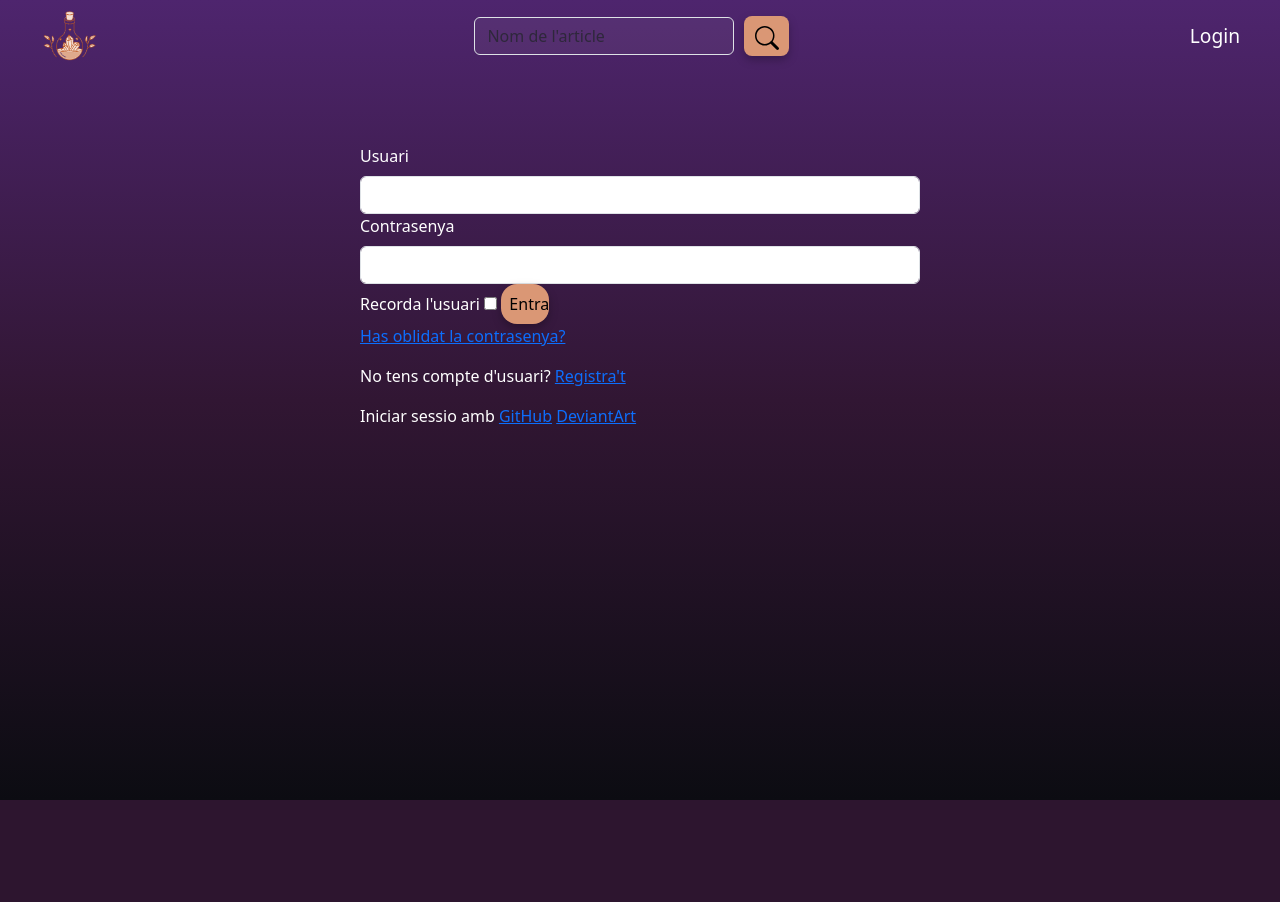
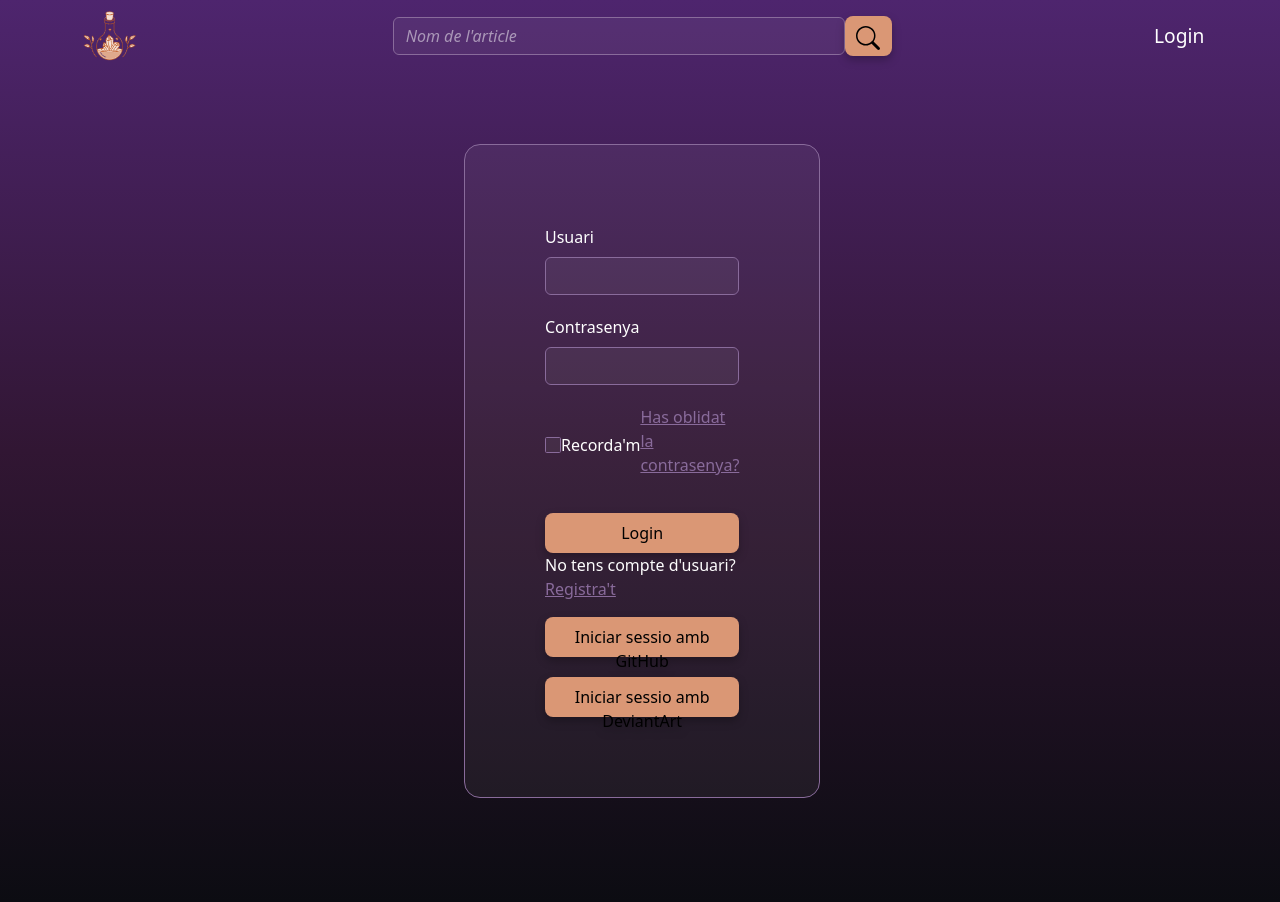
Before and after one commit to AnnaEscrisa/Practica4, a PHP site: page /Xavi/login in a window 1280 px wide. Before the commit the page ends 800 px from the top, so only its background shows below. Run offline with PHP 8.4, Linux system fonts and the light colour scheme; data that the repository does not hold is empty; some libraries are stand-ins or nearby versions.

Commit message:
various changes

```diff
--- a/public/js/search-size.js
+++ b/public/js/search-size.js
@@ -1,4 +1,4 @@
-let el= document.querySelector('.cards_container').getBoundingClientRect()
+// let el= document.querySelector('main').getBoundingClientRect()
 
-let search = document.querySelector('.navbar_search');
-search.style.width = el.width + 'px';
+// let search = document.querySelector('.navbar_search');
+// search.style.width = el.width + 'px';
--- a/public/styles/styles.css
+++ b/public/styles/styles.css
@@ -1,5 +1,7 @@
 :root {
     --base-padding: 2.5em;
+    --double-padding: 5em;
+    --triple-padding: 7.5em;
     --sub-padding: calc(var(--base-padding)/2);
     --gradient: linear-gradient(180deg, #4E256E 0%, #311633 50%, #0C0C12 100%);
     --main-accent: #DA9775;
@@ -9,7 +11,6 @@
     --secondary-accent: #896B9B;
     --border-radius: 1em;
     --little-b-radius: 0.5em;
-    --central-size: 90%;
     scrollbar-color: var(--secondary-accent) #311633;
 }
 
@@ -27,7 +28,19 @@ body {
 
 main {
     padding-top: var(--base-padding);
-    margin: 0 var(--base-padding) 0 var(--base-padding);
+    margin: 0 var(--triple-padding);
+}
+
+.hidden {
+    display: none;
+}
+
+.visible {
+    display: block;
+}
+
+.unselectable {
+    pointer-events: none;
 }
 
 .button {
@@ -42,18 +55,38 @@ main {
     height: 2.5em;
     width: 3em;
     text-align: center;
-    border-radius: var(--border-radius)
-}
-
-.button-lil {
     border-radius: var(--little-b-radius);
 }
 
-/****** Container ******/
+input.form-control,
+textarea.form-control {
+    background-color: var(--menu);
+    border: 1px solid var(--secondary-accent);
+}
+
+input,
+::placeholder,
+textarea {
+    color: white !important;
+}
+
+::placeholder {
+    font-style: italic;
+    opacity: 0.5 !important;
+}
+
+input.form-control:focus,
+textarea.form-control:focus {
+    background-color: var(--menu-focus);
+    border: 1px solid var(--main-accent);
+    outline: 1px solid var(--main-accent);
+    box-shadow: none;
+}
+
+/****** GRID ******/
 
 .container_home {
-    padding-left: var(--base-padding);
-    padding-right: var(--base-padding);
+    margin: 0 var(--double-padding);
     min-height: 100vh;
     display: grid;
     grid-template-columns: 15% 1fr 15%;
@@ -123,8 +137,30 @@ nav {
 .navbar,
 .navbar a,
 .navbar img {
+    flex: 15%;
     height: 100%;
+    justify-content: flex-end
 }
+
+.navbar div {
+    flex: 15%;
+}
+
+.navbar_search {
+    flex: 70%;
+    color: white;
+    display: flex;
+    justify-content: space-between;
+    align-items: center;
+    padding: 0 var(--triple-padding);
+}
+
+
+input[name="buscadorArticle"] {
+    width: 95%;
+}
+
+/** sidebar **/
 
 .nav-link:hover {
     background-color: aqua;
@@ -134,23 +170,6 @@ nav {
 .nav-item.nav-selected {
     background-color: blue;
 }
-
-.navbar_search {
-    color: white;
-    display: flex;
-    justify-content: center;
-    align-items: center;
-    gap: 10px;
-}
-
-input[name="buscadorArticle"] {
-    background-color: var(--menu);
-    width: 90%;
-}
-
-/*** sidebar ***/
-
-.aside_left {}
 
 .aside_left {
     background-color: var(--menu);
@@ -242,35 +269,116 @@ section.pages {
 }
 
 
-/******* login *******/
-/* .login_main {
-    min-height: 90%;
-} */
+/**--------- forms -------------**/
+.main_login {
+    height: 100%;
+}
 
+.form_section, .form_section_h{
+    height: 100%;
+    background-color: var(--menu);
+    display: flex;
+    border-radius: var(--border-radius);
+    border: 1px solid var(--secondary-accent);
+    padding: var(--double-padding) var(--double-padding);
+    justify-content: space-between;
+}
 
+.form_section {
+    flex-direction: column;
+}
 
-/************** FORM **********/
+.form_section_h {
+    flex-direction: row;
+    gap: var(--base-padding)
+}
 
-main:has(form.articleForm) {
+.form_section_h img {
+    width: 50%;
+    height: auto;
+}
+
+.form_main {
+    width: 100%;
     display: flex;
     flex-direction: column;
-    justify-content: center;
     align-items: center;
+    gap: var(--sub-padding);
 }
 
-.articleForm_form-text {
-    color: white;
-    margin-top: .25rem;
-    font-size: .875em;
+.form-group {
+    width: 100%;
 }
 
+.form_section .button {
+    width: 100%;
+}
 
-.articleForm {
-    margin-top: 20px;
+.form_section a:not(.button) {
+    color: var(--secondary-accent);
+    text-decoration: underline;
+}
+
+.form_social {
     display: flex;
     flex-direction: column;
-    gap: 10px;
-    width: 50%;
+    justify-content: space-between;
+    gap: var(--sub-padding);
+}
+
+.form-group:has(.checkbox) {
+    display: flex;
+    flex-direction: row;
+    align-items: center;
+    justify-content: space-between;
+}
+
+input[type=checkbox] {
+    display: none;
+}
+
+label.checkbox {
+    position: relative;
+    display: flex;
+    align-items: center;
+    height: 100%;
+}
+
+.checkbox-container {
+    height: 1em;
+    width: 1em;
+    background-color: var(--menu);
+    border: 1px solid var(--secondary-accent);
+    border-radius: 0.1em;
+}
+
+label input:checked~.checkbox-container {
+    background-color: var(--main-accent);
+}
+
+/* Checkmark */
+.checkbox-container::after {
+    content: "";
+    display: none;
+    width: 0.5em;
+    height: 0.7em;
+    border: solid white;
+    border-width: 0 2px 2px 0;
+    transform: rotate(45deg);
+}
+
+label input:checked~.checkbox-container::after {
+    display: block;
+}
+
+.hstack {
+    gap: var(--base-padding);
+}
+
+/************** CREACIO/ EDICIO **********/
+
+.form_section.article {
+    padding: var(--base-padding) var(--double-padding);
 }
 
 
--- a/view/layout.php
+++ b/view/layout.php
@@ -17,6 +17,7 @@
         <div class="grid_main">
             <?php echo $content; ?>
         </div>
+
         <div class="grid_aside_right">
             <?php include 'view/partials/_rsidebar-article.vista.php'; ?>
         </div>
--- a/view/login.vista.php
+++ b/view/login.vista.php
@@ -2,22 +2,41 @@
 <?php ob_start(); ?>
 
 <main class="main_login">
-    <form action="" method="post">
+    <form action="" method="post" class="form_section">
+        <section class="form_main">
+            <div class="form-group">
                 <label class="form-label">Usuari</label>
                 <input name="usuari" class="form-control" type="text" value="<?= $_COOKIE['recorda'] ?? '' ?>">
+            </div>
+            <div class="form-group">
                 <label class="form-label">Contrasenya</label>
                 <input name="password" type="password" class="form-control">
-        <label class="form-label" for="">Recorda l'usuari</label>
+            </div>
+            <div class="form-group">
+
+                <label class="form-label checkbox">
                     <input type="checkbox" name="recorda">
+                    <span class="checkbox-container"></span>
+                    Recorda'm
+                </label>
+
                 <?php if (isset($_COOKIE['intentsLogin']) && $_COOKIE['intentsLogin'] >= 3): ?>
-            <div class='g-recaptcha' data-sitekey="<?= CAPTCHA_KEY ?>"></div>;
+                    <div class='g-recaptcha' data-sitekey="<?= CAPTCHA_KEY ?>"></div>
                 <?php endif ?>
+                <p> <a href="recuperacio">Has oblidat la contrasenya? </a> </p>
+            </div>
+            <div class="form-group">
+                <button class="button button-lil">Login</button>
+                <p> No tens compte d'usuari? <a href="registre">Registra't</a> </p>
+            </div>
+        </section>
 
-        <input type="submit" name="loginSubmit" class="button" value="Entra"></input>
+        <section class="form_social">
+            <a class="button button-lil" role="button" href="login?github=true">Iniciar sessio amb GitHub</a>
+            <a class="button button-lil" role="button" href="login?deviantart=true">Iniciar sessio amb
+                DeviantArt</a>
+        </section>
     </form>
-    <p> <a href="recuperacio">Has oblidat la contrasenya? </a> </p>
-    <p> No tens compte d'usuari? <a href="registre">Registra't</a> </p>
-    <p> Iniciar sessio amb <a href="login?github=true">GitHub</a> <a href="login?deviantart=true">DeviantArt</a></p>
 </main>
 
 <?php
--- a/view/partials/_lsidebar.vista.php
+++ b/view/partials/_lsidebar.vista.php
@@ -1,9 +1,4 @@
 <aside class="aside_left">
-  <a class="nav-link" href="home">
-    <li id="" class="nav-item">
-      Home
-    </li>
-  </a>
   <div class="aside_grup">
     <a class="nav-link nav-item" id="home" href="home">
       <svg xmlns="http://www.w3.org/2000/svg" width="31" height="31" viewBox="0 0 31 31" fill="none">
```
Also changed, not shown: other parts of public/styles/styles.css (+22 -41 lines), view/form.vista.php (+33 -28 lines), view/newPass.vista.php (+5 -5 lines), view/partials/_card.vista.php (deleted, +0 -10 lines), view/profile.vista.php (+23 -7 lines), view/registre.vista.php (+23 -7 lines), public/img/articles/none.webp (added), public/img/users/none.webp (added), 2 other files. Lines whose indentation alone changed are shown as unchanged.
